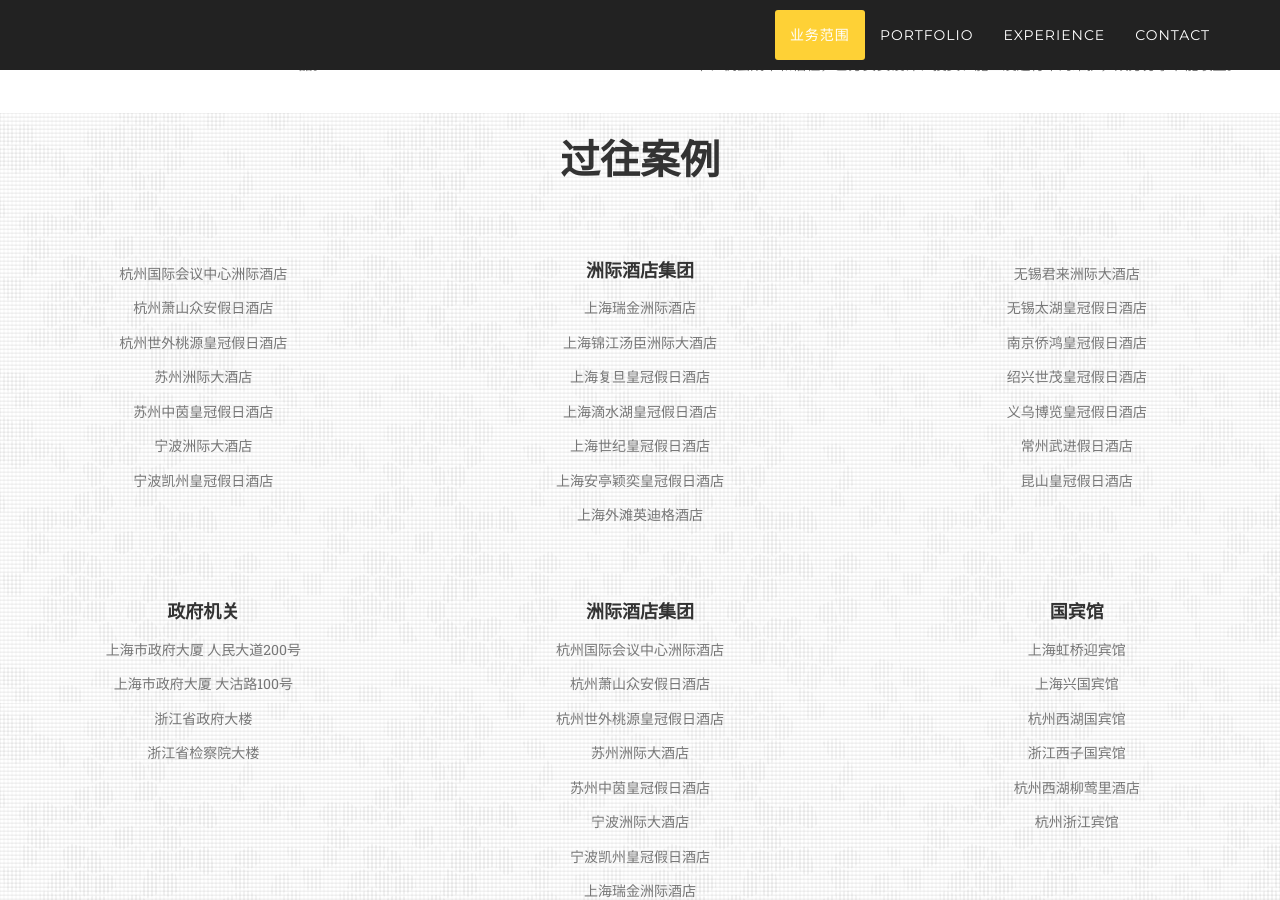
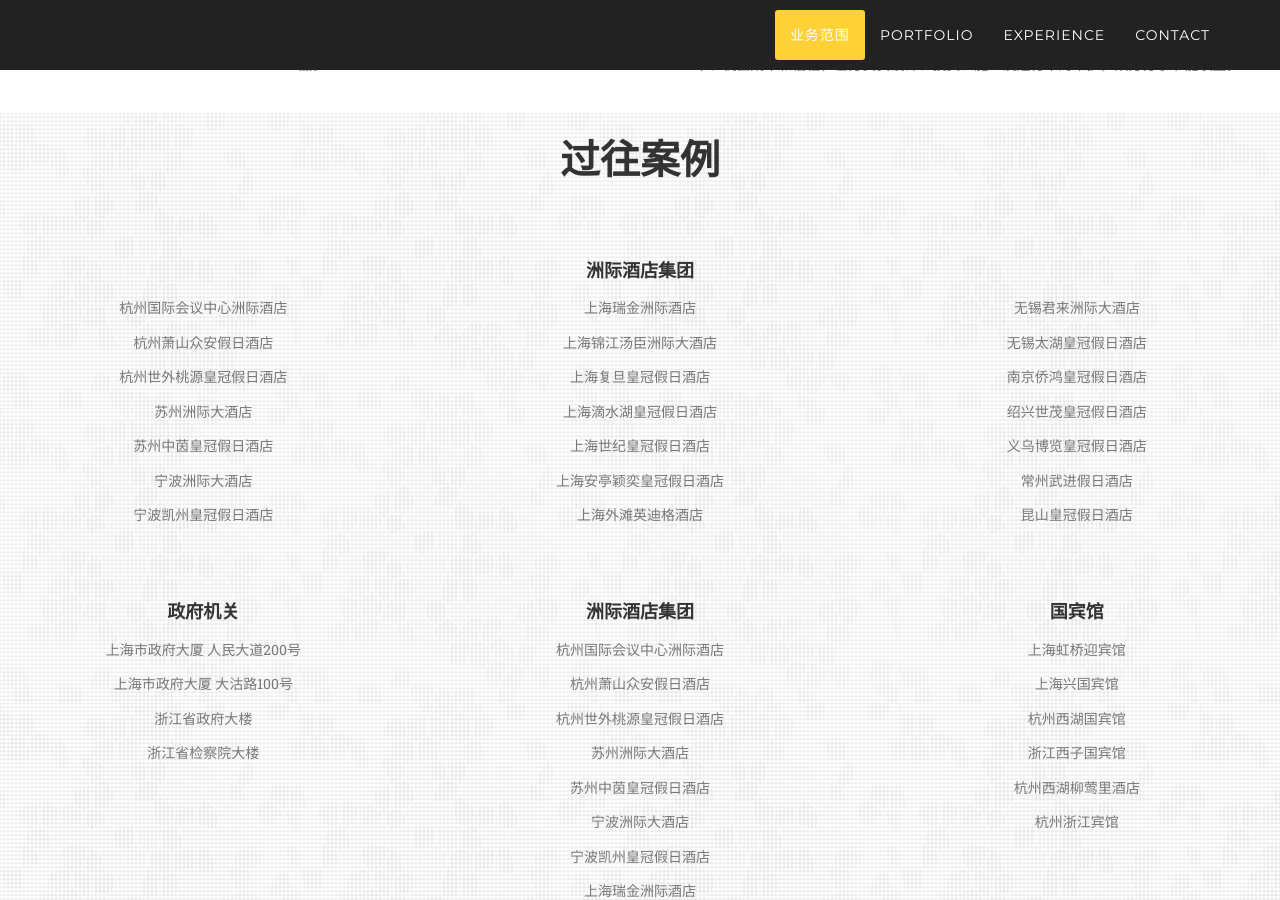
Before and after one commit to wxelec/wxelec.github.io, a Jekyll site: the page built from index.html, in a window 1280 px wide and 900 px high, scrolled down 2468 px. Built offline with Jekyll 4.4.1, drawn with Linux system fonts in a browser that asks for light colours; some web fonts are replaced.

Commit message:
Update skills.html

```diff
--- a/_includes/skills.html
+++ b/_includes/skills.html
@@ -120,8 +120,8 @@
                 </div>
             </div>
             <div class="row text-center  ">
+                <h4 class="service-heading">洲际酒店集团</h4>
                 <div class="col-md-4">
-                    <h4 class="service-heading">         </h4>
                     <p class="text-muted">杭州国际会议中心洲际酒店</p>
                     <p class="text-muted">杭州萧山众安假日酒店</p>
                     <p class="text-muted">杭州世外桃源皇冠假日酒店</p>
@@ -131,7 +131,6 @@
                     <p class="text-muted">宁波凯州皇冠假日酒店</p>
                 </div>
                 <div class="col-md-4">
-                    <h4 class="service-heading">洲际酒店集团</h4>
                     <p class="text-muted">上海瑞金洲际酒店</p>
                     <p class="text-muted">上海锦江汤臣洲际大酒店</p>
                     <p class="text-muted">上海复旦皇冠假日酒店</p>
@@ -141,7 +140,6 @@
                     <p class="text-muted">上海外滩英迪格酒店</p>
                 </div>
                 <div class="col-md-4">
-                    <h4 class="service-heading">           </h4>
                     <p class="text-muted">无锡君来洲际大酒店</p>
                     <p class="text-muted">无锡太湖皇冠假日酒店</p>
                     <p class="text-muted">南京侨鸿皇冠假日酒店</p>
```
